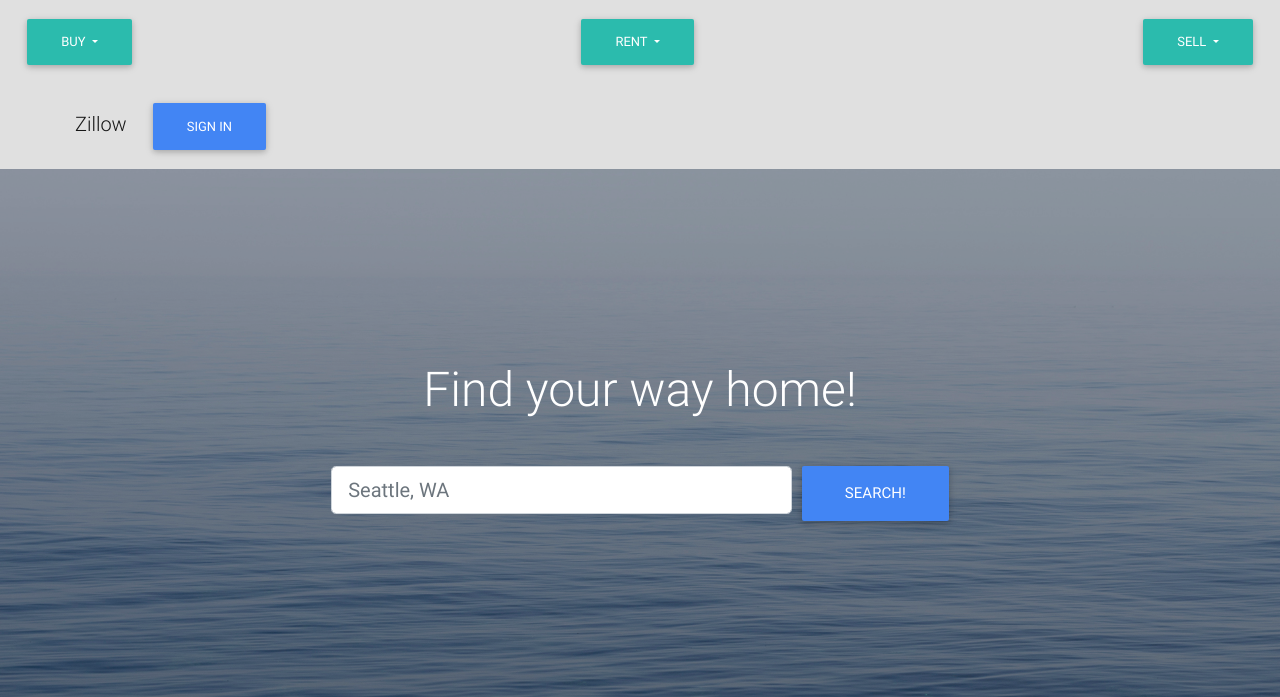
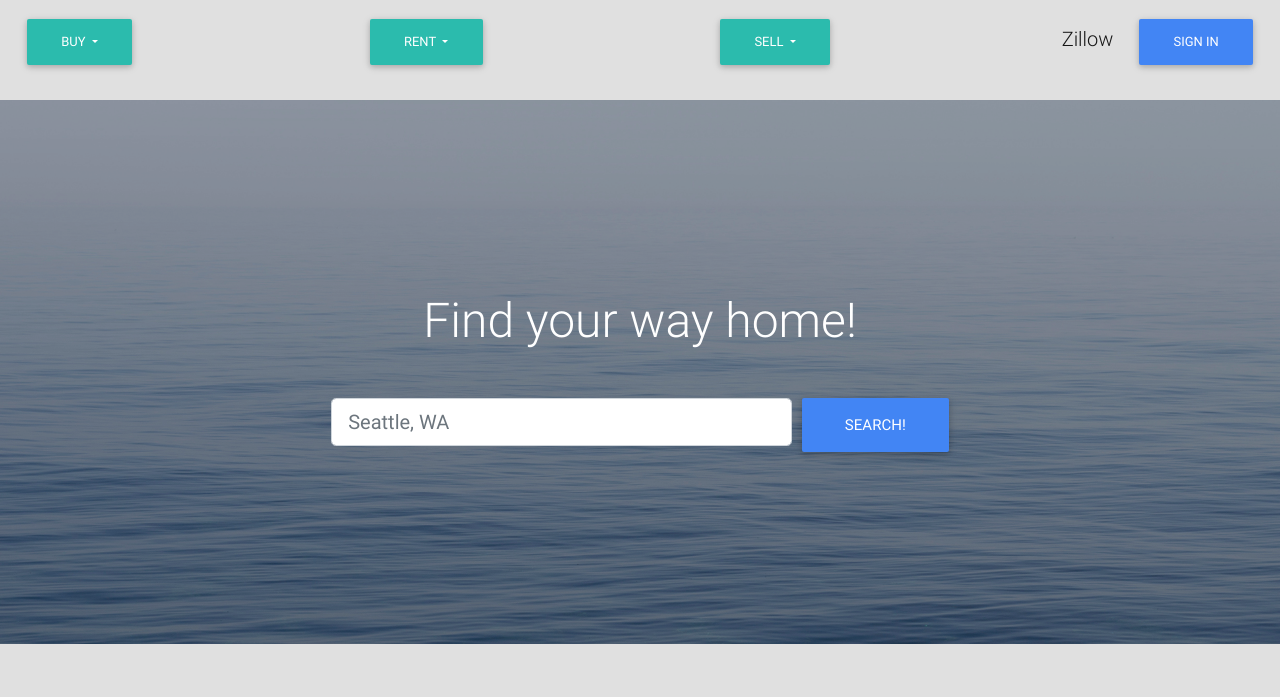
Before and after one commit to Akshay666/multi-family-homes, a website: page index.html in a window 1280 px wide. Shown: the top 697 px of the page. Drawn offline with nearby package versions, Linux system fonts and the light colour scheme.

Commit message:
Update index.html

```diff
--- a/index.html
+++ b/index.html
@@ -134,7 +134,8 @@
           <!-- <a class="nav-link" href="#">Sell</a> -->
 
 
-        <div class="container" style="padding: 5px; display: inline-block;">
+<!--         <div class="container" style="padding: 5px; display: inline-block;"> -->
+        <div class="form-group" style="padding: 5px; display: inline-block;">
           <a class="navbar-brand" href="#">Zillow</a>
           <a class="btn btn-primary" href="#">Sign In</a>
         </div>
```
